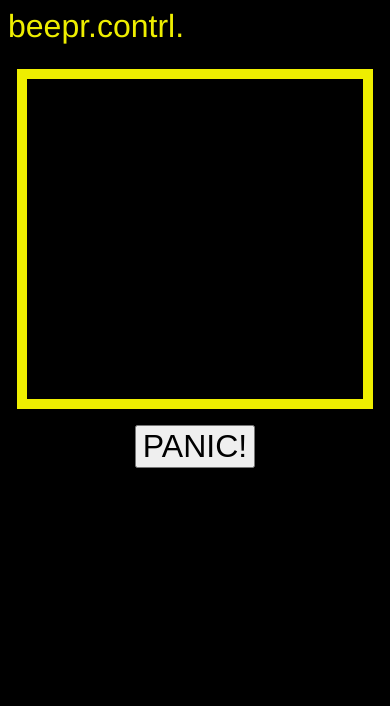
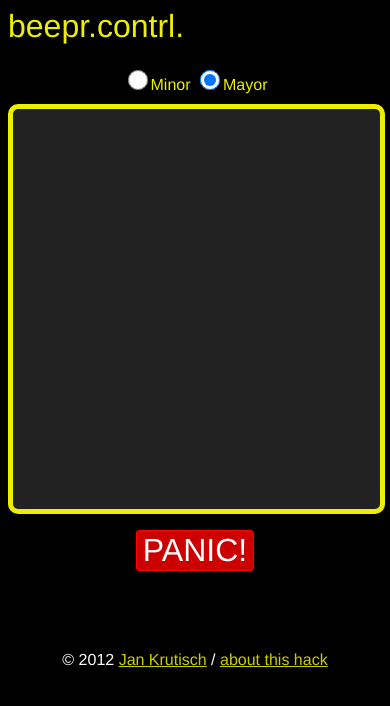
Before and after one commit to halfbyte/beepr, a website: page public/keyboard.html in a window 390 px wide. Drawn offline with nearby package versions, Linux system fonts and the light colour scheme; no server answers.

Commit message:
some more design, about page

```diff
--- a/package.json
+++ b/package.json
@@ -1,7 +1,7 @@
 {
   "name": "beepr",
   "description": "distributed synth",
-  "version": "0.0.1-5",
+  "version": "0.0.1-9",
   "private": true,
   "dependencies": {
     "express": "3.x",
--- a/public/javascripts/control.js
+++ b/public/javascripts/control.js
@@ -1,16 +1,87 @@
 (function() {
+    var lastTime = 0;
+    var vendors = ['ms', 'moz', 'webkit', 'o'];
+    for(var x = 0; x < vendors.length && !window.requestAnimationFrame; ++x) {
+        window.requestAnimationFrame = window[vendors[x]+'RequestAnimationFrame'];
+        window.cancelAnimationFrame =
+          window[vendors[x]+'CancelAnimationFrame'] || window[vendors[x]+'CancelRequestAnimationFrame'];
+    }
+
+    if (!window.requestAnimationFrame)
+        window.requestAnimationFrame = function(callback, element) {
+            var currTime = new Date().getTime();
+            var timeToCall = Math.max(0, 16 - (currTime - lastTime));
+            var id = window.setTimeout(function() { callback(currTime + timeToCall); },
+              timeToCall);
+            lastTime = currTime + timeToCall;
+            return id;
+        };
+
+    if (!window.cancelAnimationFrame)
+        window.cancelAnimationFrame = function(id) {
+            clearTimeout(id);
+        };
+}());
+
+(function() {
+
+  var Visualizer = function() {
+    var that = {notes: {}};
+    that.$canvas = $('#canvas');
+    that.el = that.$canvas[0];
+    that.canvas = that.el.getContext('2d');
+
+    var drawNote = function(note, velo) {
+
+      var xRel = (note - 10) / 60.0;
+      var yRel = 1.0 - velo;
+      console.log('draw', xRel, yRel, that.$canvas[0].width);
+      that.canvas.fillStyle = "#ffffff";
+      that.canvas.fillRect(xRel*that.el.width, yRel*that.el.height, 50,50);
+
+
+    };
+
+    var clear = function() {
+      that.canvas.clearRect(0,0,that.el.width, that.el.height);
+    }
+
+    var draw = function() {
+      clear();
+      _(that.notes).each(function(velo, note) {
+        drawNote(note, velo);
+      });
+      requestAnimationFrame(draw);
+    };
+
+    that.noteon = function(note, velo) {
+      that.notes[note] = velo;
+    };
+    that.noteoff = function(note, velo) {
+      delete that.notes[note];
+    };
+    draw();
+    return that;
+  };
+
+
+
   $(function() {
+
     console.log('http://' + window.location.hostname + "/control")
     var socket = io.connect('http://' + window.location.host + "/control");
     var currentNotes = {};
 
-    var pentatonics = {mayor: [0,2,4,7,9]};
+    var SCALES = {mayor: [0,2,4,7,9], minor: [0,3,5,7,10]};
+    var currentScale = 'mayor';
 
-    var clampToPentatonics = function(note, scale) {
+    var visu = new Visualizer();
+
+    var clampToScale = function(note) {
       var oct = Math.floor(note/12);
       var noteInOct = Math.floor(note % 12);
       var pentaNoteInOct = noteInOct;
-      var allowedNotes = pentatonics[scale];
+      var allowedNotes = SCALES[currentScale];
       if (allowedNotes.indexOf(noteInOct) == -1) {
         var idx = _(allowedNotes).sortedIndex(noteInOct);
         pentaNoteInOct = allowedNotes[Math.min(idx, allowedNotes.length - 1)];
@@ -30,8 +101,9 @@
       x = 1.0 * (x / $el.width());
       y = 1.0 * (y / $el.height());
 
-      var note = clampToPentatonics(Math.floor(60 * x)+10, 'mayor');
+      var note = clampToScale(Math.floor(60 * x)+10);
       currentNotes[id] = note
+      visu.noteon(note, 1.0-y);
       socket.emit('noteon', { note: note, velocity: 1.0-y });
       console.log("sent note", note, 1.0-y);
     };
@@ -39,9 +111,12 @@
     var removeNote = function(id) {
       if(!currentNotes[id]) return;
       console.log('noteoff', id, currentNotes[id]);
+      visu.noteoff(currentNotes[id]);
       socket.emit('noteoff', { note: currentNotes[id] });
       delete currentNotes[id];
     }
+
+
 
     $('.note-input').on('touchstart', function(e) {
       e.preventDefault();
@@ -72,6 +147,11 @@
       removeNote('mouse');
     });
 
+    $('input[name="scale"]').click(function(e) {
+      var $el = $(this);
+      currentScale = $el.val();
+    })
+
     $('#panic').click(function() {
       socket.emit('panic', {});
     });
--- a/public/javascripts/player.js
+++ b/public/javascripts/player.js
@@ -159,10 +159,9 @@
       $(this).remove();
       $('#canvas').css('height', '50%');
     })
-    socket.on('noteon', function (data, fn) {
+    socket.on('noteon', function (data) {
       var success = synth.noteon(data.note, data.velocity);
       if (success) visualizer.noteon(data.note, data.velocity);
-      fn(success);
     });
     socket.on('noteoff', function (data) {
       visualizer.noteoff();
--- a/public/keyboard.html
+++ b/public/keyboard.html
@@ -10,10 +10,15 @@
   </head>
   <body class="control">
     <h1>beepr.contrl.</h1>
+    <fieldset>
+      <label><input type="radio" name="scale" value="minor" id="scale_minor">Minor</label>
+      <label><input type="radio" name="scale" value="mayor" id="scale_mayor" checked>Mayor</label>
+    </fieldset>
+    <canvas id="canvas" class="note-input" width="1000" height="600"></canvas>
     <div class="status-display"></div>
-    <div class="note-input"></div>
     <div class="tools">
       <button id="panic">PANIC!</button>
     </div>
+    <footer>&copy; 2012 <a href="http://jan.krutisch.de/">Jan Krutisch</a> / <a href="about.html">about this hack</a></footer>
   </body>
 </html>
--- a/public/stylesheets/app.css
+++ b/public/stylesheets/app.css
@@ -12,22 +12,62 @@ body.control {
 body.player {
   color: #eee;
 }
+body.about {
+  color: #ccf;
+}
+
+.about p {
+  width: 20em;
+}
+
+footer {
+  margin-top: 5em;
+  display: block;
+  color: #fff;
+  text-align: center;
+}
+
+a:link, a:visited {
+  color: #cc0;
+}
+a:hover {
+  color: #ff0;
+}
+
+fieldset {
+  border: none;
+  text-align: center;
+}
+
+fieldset label {
+  font-size: 1em;
+}
+
+fieldset input {
+  width: 1.5em;
+  height: 1.5em;
+  border: 1px solid black;
+}
+
 
 h1 { font-weight: 100; padding: 0 0 0.5em 0; margin:0;}
 
 .note-input {
+  display: block;
   margin: 0 auto;
-  width: 90%;
-  height: 20em;
-  border: 10px solid #ee0;
-  position: relative;
+  width: 98%;
+  height: 25em;
+  border: 5px solid #ee0;
+  border-radius: 10px;
+  background: #222;
+  /* position: relative; */
 }
 
 .status-display {
   font-family: Courier, monospace;
   font-weight: bold;
   color: #080;
-  margin-bottom: 0.5em;
+  margin: 0.5em 0;
   text-align: center;
 }
 
@@ -35,7 +75,7 @@ h1 { font-weight: 100; padding: 0 0 0.5em 0; margin:0;}
   color: #800;
 }
 
-#canvas {
+.note-output {
   width: 100%; height: 200px;
   border: 1px solid #222;
 }
@@ -46,6 +86,15 @@ h1 { font-weight: 100; padding: 0 0 0.5em 0; margin:0;}
 }
 
 #panic {
+  font-family: "Helvetica Neue", Helvetica, sans-serif;
   font-size: 2em;
+  background: #c00;
+  color: #fff;
+  border-radius: 3px;
+  border: 1px solid #f00;
+}
+#panic:active {
+  background: #800;
+  border: 1px solid #800;
 }
 #clickable { height: 1000px; text-align: center; font-size: 3em; background: #ccc; color: #000;}
```
Also changed, not shown: app.js (+15 -10 lines), public/about.html (added, +19 -0 lines), public/index.html (+5 -4 lines).
